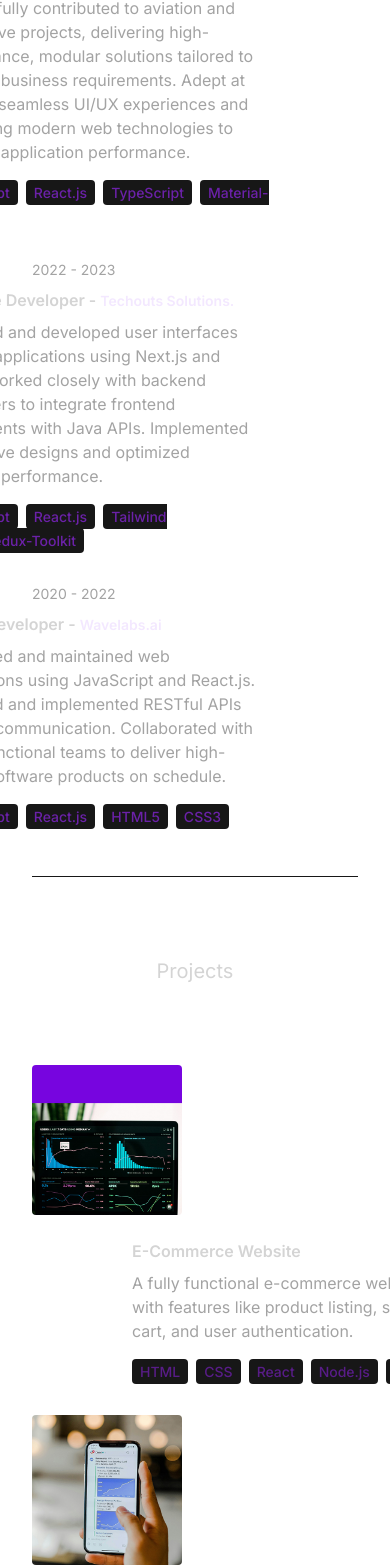
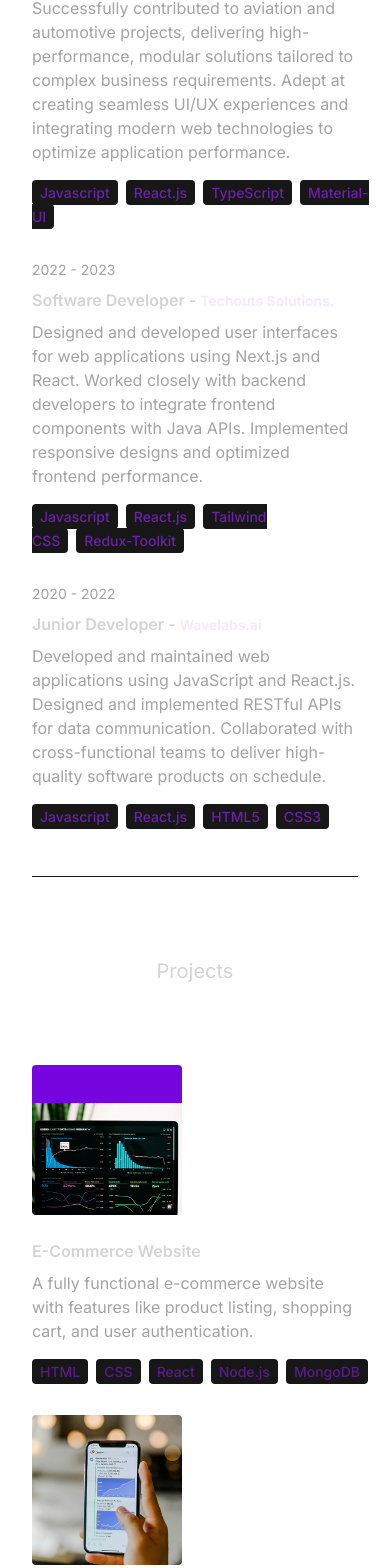
Before and after one commit to GopalDev22/react-portfolio, a React (Vite) app: page / in a window 390 px wide. Shown: the part 2910-4478 px from the top of the page. Built offline with nearby package versions, Linux system fonts and the light colour scheme.

Commit message:
responsive design

```diff
--- a/src/components/Experience.tsx
+++ b/src/components/Experience.tsx
@@ -23,8 +23,8 @@ const Experience = () => {
               <p className="mb-2 text-sm text-neutral-400">{experience.year}</p>
             </motion.div>
             <motion.div
-              whileInView={{ opacity: 1, x: -100 }}
-              initial={{ opacity: 0, x: 0 }}
+              whileInView={{ opacity: 1, x: 0 }}
+              initial={{ opacity: 0, x: 100 }}
               transition={{ duration: 1, delay: 0 }}
               className="w-full max-w-xl lg:w-3/4"
             >
--- a/src/components/Project.tsx
+++ b/src/components/Project.tsx
@@ -28,8 +28,8 @@ export const Project = () => {
               />
             </div>
             <motion.div
-              whileInView={{ opacity: 1, x: 100 }}
-              initial={{ opacity: 0, x: 0 }}
+              whileInView={{ opacity: 1, x: 0 }}
+              initial={{ opacity: 0, x: 100 }}
               transition={{ duration: 1, delay: 0 }}
               className="w-full max-w-xl lg:w-3/4"
             >
```
